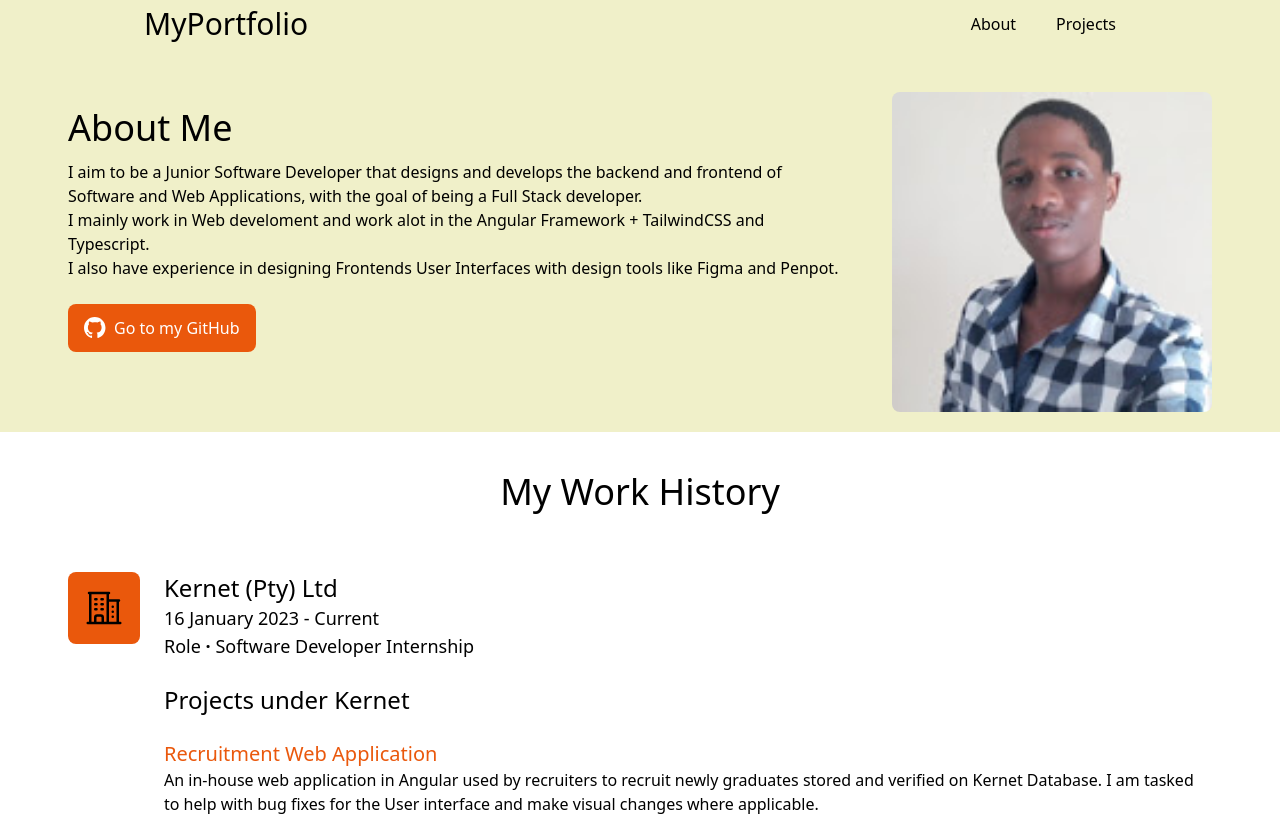
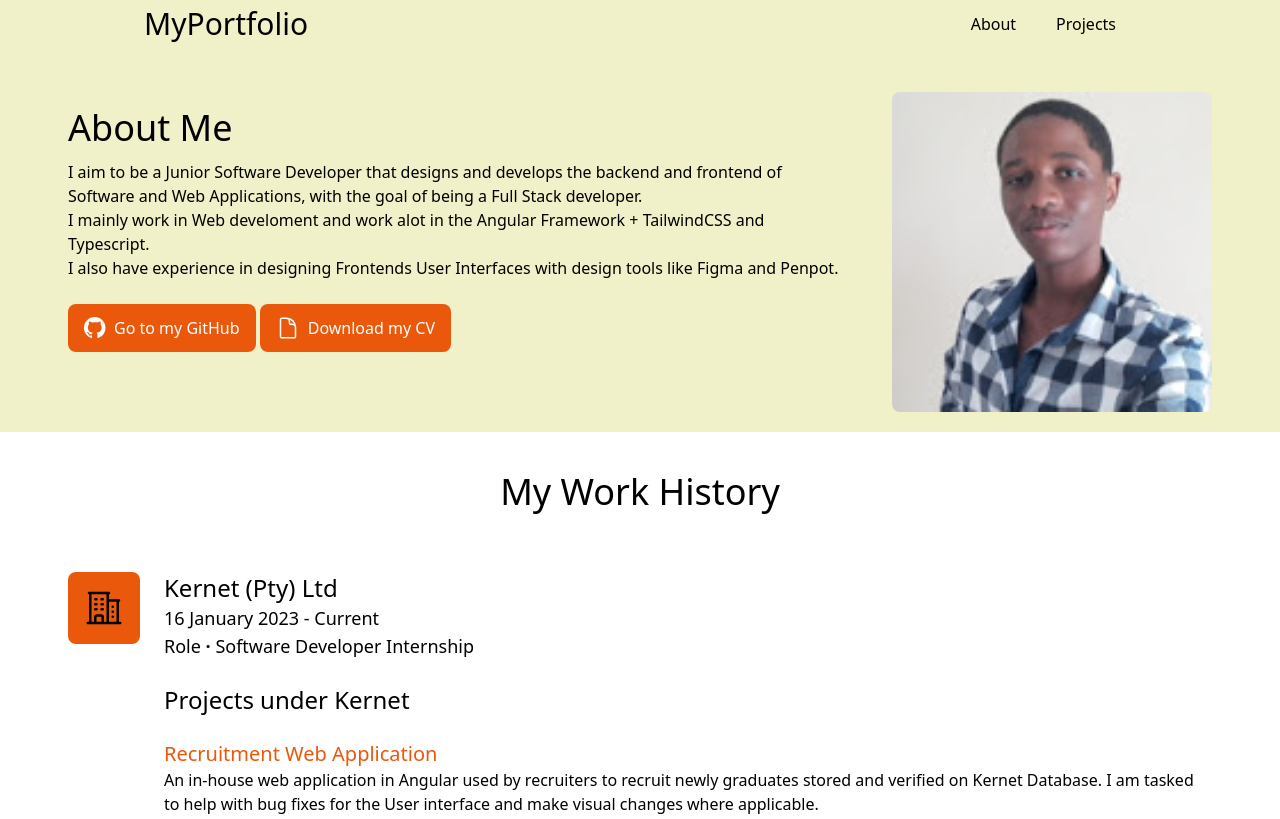
Before and after one commit to sonwabileIT/my-portfolio, a website: page index.html in a window 1280 px wide. Shown: the top 819 px of the page. Drawn offline with Linux system fonts and the light colour scheme.

Commit message:
feat: add download link

```diff
--- a/index.html
+++ b/index.html
@@ -40,12 +40,12 @@
                                 <span class="ml-2">Go to my GitHub</span>
 
                             </a>
-                            <!-- <a href="https://github.com/sonwabileIT" class=" bg-orange-600 inline-flex items-center justify-center text-center text-white px-4 py-3 ml-6 rounded-lg" >
+                            <a href="public/documents/Resume of Sonwabile Gxoyiya 2024.pdf" download class=" bg-orange-600 inline-flex items-center justify-center text-center text-white px-4 py-3 rounded-lg" >
                                 <svg xmlns="http://www.w3.org/2000/svg" fill="none" viewBox="0 0 24 24" stroke-width="1.5" stroke="currentColor" class="w-6 h-6">
                                 <path stroke-linecap="round" stroke-linejoin="round" d="M19.5 14.25v-2.625a3.375 3.375 0 0 0-3.375-3.375h-1.5A1.125 1.125 0 0 1 13.5 7.125v-1.5a3.375 3.375 0 0 0-3.375-3.375H8.25m2.25 0H5.625c-.621 0-1.125.504-1.125 1.125v17.25c0 .621.504 1.125 1.125 1.125h12.75c.621 0 1.125-.504 1.125-1.125V11.25a9 9 0 0 0-9-9Z" />
                                 </svg>
                                 <span class="ml-2">Download my CV</span>
-                            </a> -->
+                            </a>
                         </div>
 
                         <!-- <div class="flex flex-row items-center gap-x-3 justify-center md:justify-start">
```
Also changed, not shown: public/output.css, 1 other file.
